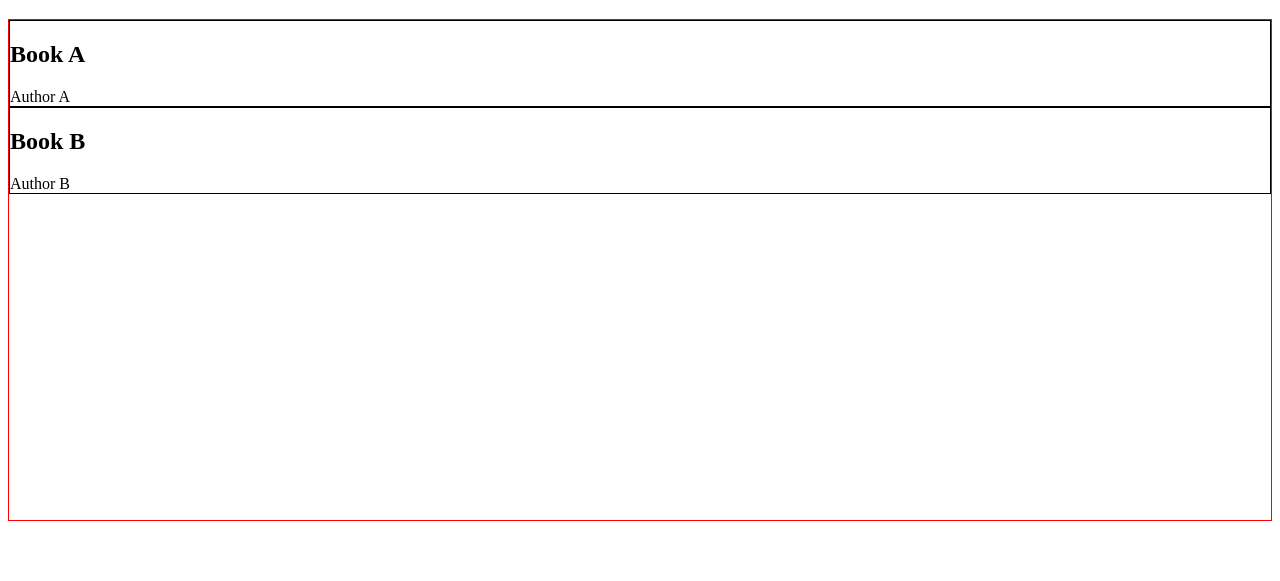
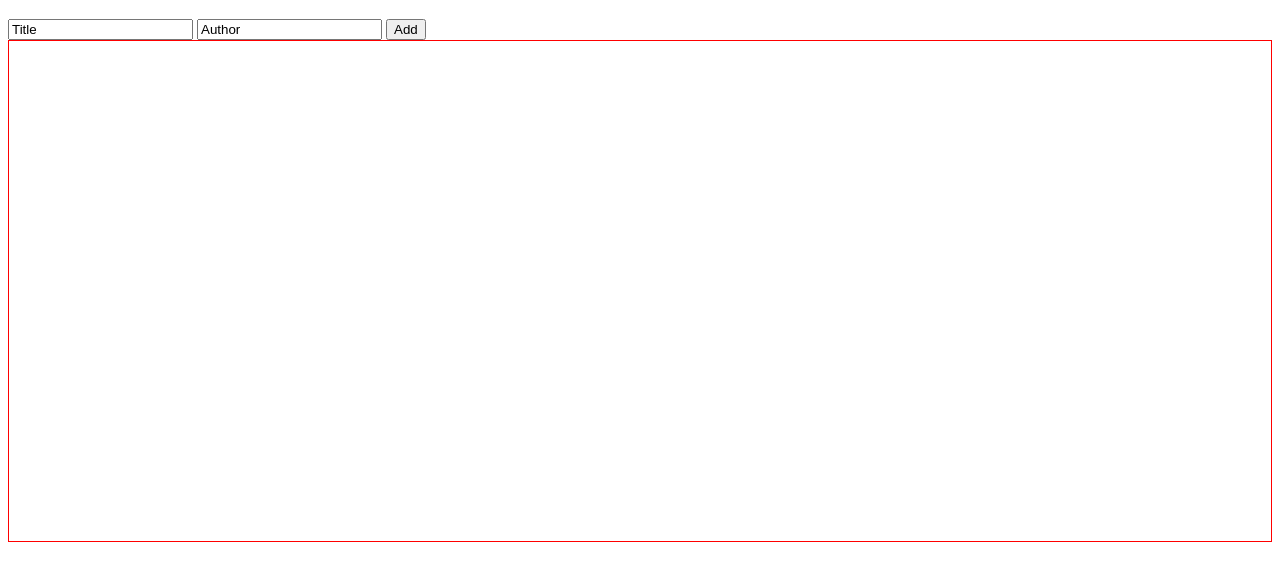
Before and after one commit to adimasuhid/books_app, a plain HTML site: page index.html in a window 1280 px wide. Shown: the part 61-642 px from the top of the page. Drawn offline with Linux system fonts and the light colour scheme.

Commit message:
Adds remove and add functions

```diff
--- a/index.html
+++ b/index.html
@@ -9,6 +9,14 @@
 </head>
 <body>
   <h1>Books App</h1>
+  <div id="form-container">
+  <form>
+    <input type="text" id="book-title">
+    <input type="text" id="book-author">
+    <input type="submit" value="Add" id="add-button">
+  </form>
+  <span></span>
+  </div>
   <div class="book-holder" style="height: 500px; border: 1px solid red;">
 
   </div>
--- a/javascripts/app.js
+++ b/javascripts/app.js
@@ -1,17 +1,16 @@
 var BookView = Backbone.View.extend({
     initialize: function(options){
         this.book = options.book;
+
     },
 
     events: {
-        "click" : "showMeMore",
+        "click" : "deleteBook",
     },
-
-    className: "lalalala",
-
-    template: _.template("<div class='book' style='border: 1px solid black'><h2><%= title %></h2><span><%= author %></span></div>"),
+    template: _.template("<div class='book' style='border: 1px solid black' data-id=<%= id %>><h2><%= title %></h2><span><%= author %></span></div>"),
 
     render: function(){
+        this.clear();
         $(this.el).html(this.template({
             title: this.book.get("title"),
             author: this.book.get("author")
@@ -20,14 +19,78 @@ var BookView = Backbone.View.extend({
         return this
     },
 
-    showMeMore: function(){
-        $(this.el).css("background-color", "green");
+    showBookHolder: function(){
+        console.log( $(".book-holder") );
+    },
+    deleteBook: function(){
+        this.book.collection.remove(this.book.id);
+        console.log(this);
+        console.log(this.book.id)
+        this.remove();
     },
 
-    showBookHolder: function(){
-        console.log( $(".book-holder") );
+    clear: function(){
+        $(this.el).empty();
     }
+
 });
+
+var InputBookView = Backbone.View.extend({
+    el: "#form-container",
+    defaultTitleValue: "Title",
+    defaultAuthorValue: "Author",
+    initialize: function(){
+        this.book_title = $("#book-title");
+        this.book_author = $("#book-author");
+        this.form_book = $("form");
+
+        this.book_title.val(this.defaultTitleValue);
+        this.book_title.addClass("inactive-form");
+        this.book_author.val(this.defaultAuthorValue);
+        this.book_author.addClass("inactive-form");
+    },
+    render: function() {
+        this.clear();
+    },
+    events: {
+        "click #book-title": "clearTitleDefaults",
+        "focusout #book-title": "setTitleDefaults",
+        "click #book-author": "clearAuthorDefaults",
+        "focusout #book-author": "setAuthorDefaults",
+
+        "click #add-button": "addBook"
+    },
+
+    addBook: function(e){
+        id = _.uniqueId('book_');
+        e.preventDefault();
+        books.add({title: this.book_title.val(), author: this.book_author.val(), id: id})
+        this.book_title.val("");
+        this.book_author.val("");
+    },
+
+    clearTitleDefaults: function(){
+        if( this.book_title.hasClass("inactive-form") ){
+            this.book_title.addClass("active-form")
+                           .removeClass("inactive-form");
+            this.book_title.val("");
+        }
+    },
+    clearAuthorDefaults: function(){
+        if( this.book_author.hasClass("inactive-form") ){
+            this.book_author.addClass("active-form")
+                           .removeClass("inactive-form");
+            this.book_author.val("");
+        }
+    },
+
+    clear: function(){
+        $(this.el).empty();
+    }
+
+});
+
+var input_book = new InputBookView();
 
 var BookListView = Backbone.View.extend({
     initialize: function(options){
@@ -75,10 +138,7 @@ var Books = Backbone.Collection.extend({
 
 });
 
-window.books = new Books([
-        {title: "Book A", author: "Author A"},
-        {title: "Book B", author: "Author B"}
-    ])
+books = new Books([])
 
 var childBookListView = new BookListView({
     books: books
```
